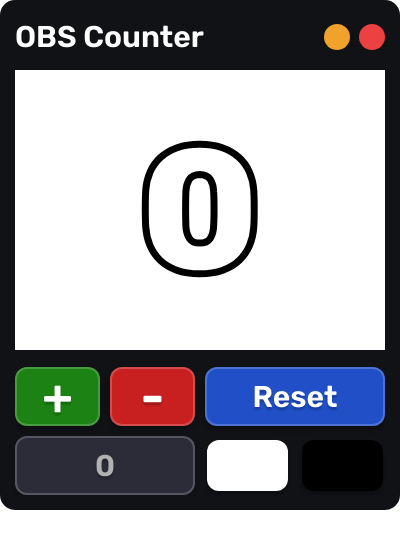
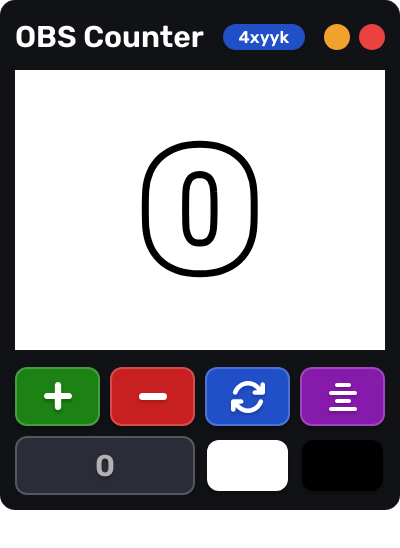
Before and after one commit to Reverseeh/OBS-Counter, an Electron app: page src/index.html in a window 400 px wide. Drawn offline with nearby package versions, Linux system fonts and the light colour scheme.

Commit message:
Text Align Update

```diff
--- a/package.json
+++ b/package.json
@@ -1,7 +1,7 @@
 {
   "name": "obscounter",
   "productName": "OBS Counter",
-  "version": "1.0.0",
+  "version": "1.1.0",
   "description": "OBS Counter is a software to add a counter into your live.",
   "main": "src/index.js",
   "scripts": {
--- a/src/index.css
+++ b/src/index.css
@@ -80,6 +80,18 @@
   font-weight: 600;
 }
 
+#code {
+  display: flex;
+  align-items: center;
+  justify-content: center;
+  font-size: 17px;
+  text-align: center;
+  width: 82px;
+  height: 26px;
+  background-color: #204FC8;
+  border-radius: 13px;
+}
+
 .title-buttons {
   position: relative;
   top: -6px;
@@ -112,8 +124,8 @@
   height: 280px;
   background-color: transparent;
   display: flex;
-  justify-content: center;
   align-items: center;
+  padding: 0px 6px;
 }
 
 .content header {
@@ -125,6 +137,8 @@
   position: relative;
   -webkit-text-stroke: 7px;
   -webkit-text-stroke-color: #000000;
+  width: 100%;
+  text-align: center;
 }
 
 /* BUTTONS */
@@ -175,8 +189,24 @@
 }
 
 #resetNum {
-  width: 180px;
+  width: 85px;
+  display: flex;
+  align-items: center;
+  justify-content: center;
   background: #204FC8;
+}
+
+#textAlign {
+  width: 85px;
+  display: flex;
+  align-items: center;
+  justify-content: center;
+  background: #851AAB;
+}
+
+.buttons img {
+  position: relative;
+  top: 2px;
 }
 
 .buttons input[type=number] {
--- a/src/index.html
+++ b/src/index.html
@@ -15,6 +15,7 @@
       <!-- TITLE BAR -->
       <div class="titlebar">
         <header>OBS Counter</header>
+        <header id="code">00000</header>
         <div class="title-buttons">
           <button id="minimizeApp"></button>
           <button id="closeApp"></button>
@@ -26,9 +27,10 @@
       </div>
       <!-- BUTTONS -->
       <div class="buttons">
-        <button id="addNum">+</button>
-        <button id="subNum">-</button>
-        <button id="resetNum">Reset</button>
+        <button id="addNum"><img id="img-addNum" src="assets/plus.svg"></button>
+        <button id="subNum"><img id="img-subNum" src="assets/minus.svg"></button>
+        <button id="resetNum"><img id="img-resetNum" src="assets/refresh.svg"></button>
+        <button id="textAlign"><img id="img-textAlign" src="assets/align center.svg"></button>
         <input type="number" id="setNum" value="0">
         <input type="color" id="fontColor" value="#ffffff">
         <input type="color" id="strokeColor">
--- a/src/index.js
+++ b/src/index.js
@@ -45,4 +45,4 @@
   }
 });
 
-//require('electron').Menu.setApplicationMenu(null);
+require('electron').Menu.setApplicationMenu(null);
--- a/src/scripts/buttons.js
+++ b/src/scripts/buttons.js
@@ -1,7 +1,11 @@
-document.title = `OBS Counter (${Math.random().toString(36).slice(-5)})`;
+const code = Math.random().toString(36).slice(-5);
+document.title = `OBS Counter (${code})`;
+$("#code").html(code);
+
+var align = "center";
 
 $(document).on("click", async function (event) {
-    const id = event.target.id;
+    const id = event.target.id.replace("img-", "");
     //ADD +1 TO NUMBER
     if(id == "addNum") {
         if($("#mainNum").text() < 999) {
@@ -45,6 +49,20 @@
         $("#mainNum").animate({
             "font-size": 180
         }, 40 );
+    } else if(id == "textAlign") {
+        if(align == "center") {
+            $("#mainNum").css({"text-align": "left"});
+            $("#img-textAlign").attr("src","assets/align left.svg");
+            align = "left";
+        } else if(align == "left") {
+            $("#mainNum").css({"text-align": "right"});
+            $("#img-textAlign").attr("src","assets/align right.svg");
+            align = "right";
+        } else if(align == "right") {
+            $("#mainNum").css({"text-align": "center"});
+            $("#img-textAlign").attr("src","assets/align center.svg");
+            align = "center";
+        }
     }
 });
 
```
Also changed, not shown: src/assets/align center.svg (added), src/assets/align left.svg (added), src/assets/align right.svg (added), src/assets/minus.svg (added), src/assets/plus.svg (added), src/assets/refresh.svg (added).
